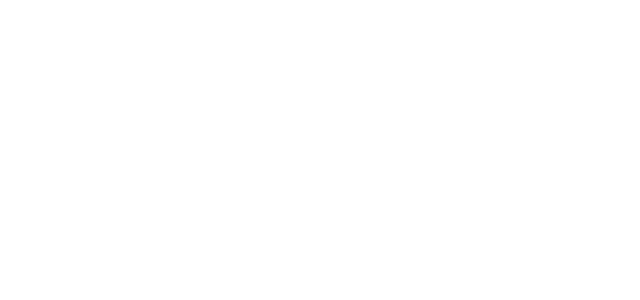
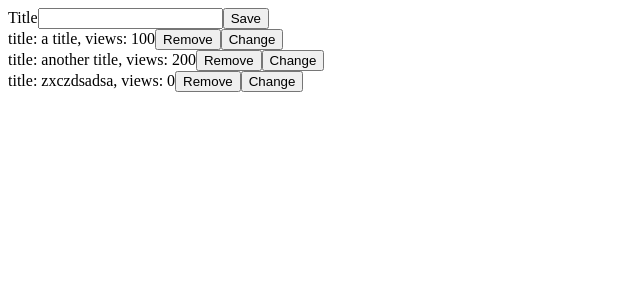
Before and after one commit to Hansary-Murad/Js_React, a React (Vite) app: page / in a window 1280 px wide. Shown: the top 300 px of the page, without its empty margins (0-640 px from the left). Built offline with nearby package versions, Linux system fonts and the light colour scheme; data requests are answered from the project's data file.

Commit message:
lesson-4

```diff
--- /dev/null
+++ b/db.json
@@ -0,0 +1,35 @@
+{
+  "posts": [
+    {
+      "id": "1",
+      "title": "a title",
+      "views": 100
+    },
+    {
+      "id": "2",
+      "title": "another title",
+      "views": 200
+    },
+    {
+      "title": "zxczdsadsa",
+      "views": 0,
+      "id": "hNJFYuj0EKk"
+    }
+  ],
+  "comments": [
+    {
+      "id": "1",
+      "text": "a comment about post 1",
+      "postId": "1"
+    },
+    {
+      "id": "2",
+      "text": "another comment about post 1",
+      "postId": "1"
+    }
+  ],
+  "profile": {
+    "name": "typicode"
+  },
+  "$schema": "./node_modules/json-server/schema.json"
+}
--- a/package.json
+++ b/package.json
@@ -10,6 +10,8 @@
     "preview": "vite preview"
   },
   "dependencies": {
+    "axios": "^1.18.1",
+    "json-server": "^1.0.0-beta.15",
     "react": "^19.2.6",
     "react-dom": "^19.2.6"
   },
--- /dev/null
+++ b/src/AddPost.jsx
@@ -0,0 +1,26 @@
+import { useState } from "react"
+
+const AddPost = (props) => {
+    const [title, setTitle] = useState('')
+    const onChange = (e) => {
+        setTitle(e.target.value);
+    }
+
+    const onSave = () => {
+        if(!props.addPost) {
+            return;
+        }
+        props.addPost({title});
+        setTitle('');
+    }
+
+    return (
+        <div>
+            <label>Title</label>
+            <input value={title} onChange={onChange}/>
+            <button onClick={onSave}>Save</button>
+        </div>
+    )
+}
+
+export default AddPost;
--- a/src/App.jsx
+++ b/src/App.jsx
@@ -1,10 +1,11 @@
 import './App.css'
+import PostList from './PostList'
 
 function App() {
 
   return (
     <>
-
+    <PostList/>
     </>
   )
 }
--- /dev/null
+++ b/src/PostItem.jsx
@@ -0,0 +1,31 @@
+import { useState } from "react"
+import AddPost from "./AddPost"
+
+const PostItem = ({id, title, views, removePost}) => {
+    const [changeToggle, setChangeToggle] = useState(false)
+
+    const onRemove = () => {
+        removePost(id)
+    }
+
+    const updatePost = async ({title}) => {
+        await axios.put(`http://localhost:3000/posts/${id}`, { title, views });
+        setChangeToggle(false)
+    }
+
+    if(changeToggle) {
+        return <AddPost title={title} addPost={updatePost} />
+    }
+
+    return (
+        <div>
+            <span>
+                title: {title}, views: {views}
+            </span>
+            <button onClick={onRemove}>Remove</button>
+            <button onClick={() => setChangeToggle(!changeToggle)}>Change</button>
+        </div>
+    )
+}
+
+export default PostItem;
--- /dev/null
+++ b/src/PostList.jsx
@@ -0,0 +1,41 @@
+import { useEffect, useState } from "react";
+import axios from "axios";
+import PostItem from "./PostItem";
+import AddPost from "./AddPost";
+
+const PostList = () => {
+    const [posts, setPosts] = useState([]);
+
+    const onFetchPosts = async () => {
+        const { data }= await axios.get("http://localhost:3000/posts");
+        setPosts(data);
+    };
+
+    useEffect(() => {
+        onFetchPosts();
+    }, []);
+
+    const addPost = async ({title}) => {
+        const { data } = await axios.post("http://localhost:3000/posts", {
+            title,
+            views: 0
+        });
+        setPosts([...posts, data]);
+    };
+
+    const removeById = async (id) => {
+        await axios.delete(`http://localhost:3000/posts/${id}`)
+        setPosts(posts.filter((post) => post.id !== id))
+    }
+
+    return (
+    <>
+    <AddPost addPost={addPost} />
+    {posts.map((post) => (
+        <PostItem {...post} key={post.id} removePost={removeById}/>
+    ))}
+    </>
+);
+};
+
+export default PostList;
```
Also changed, not shown: 1 other file (tests, documents, lock files or other folders).
